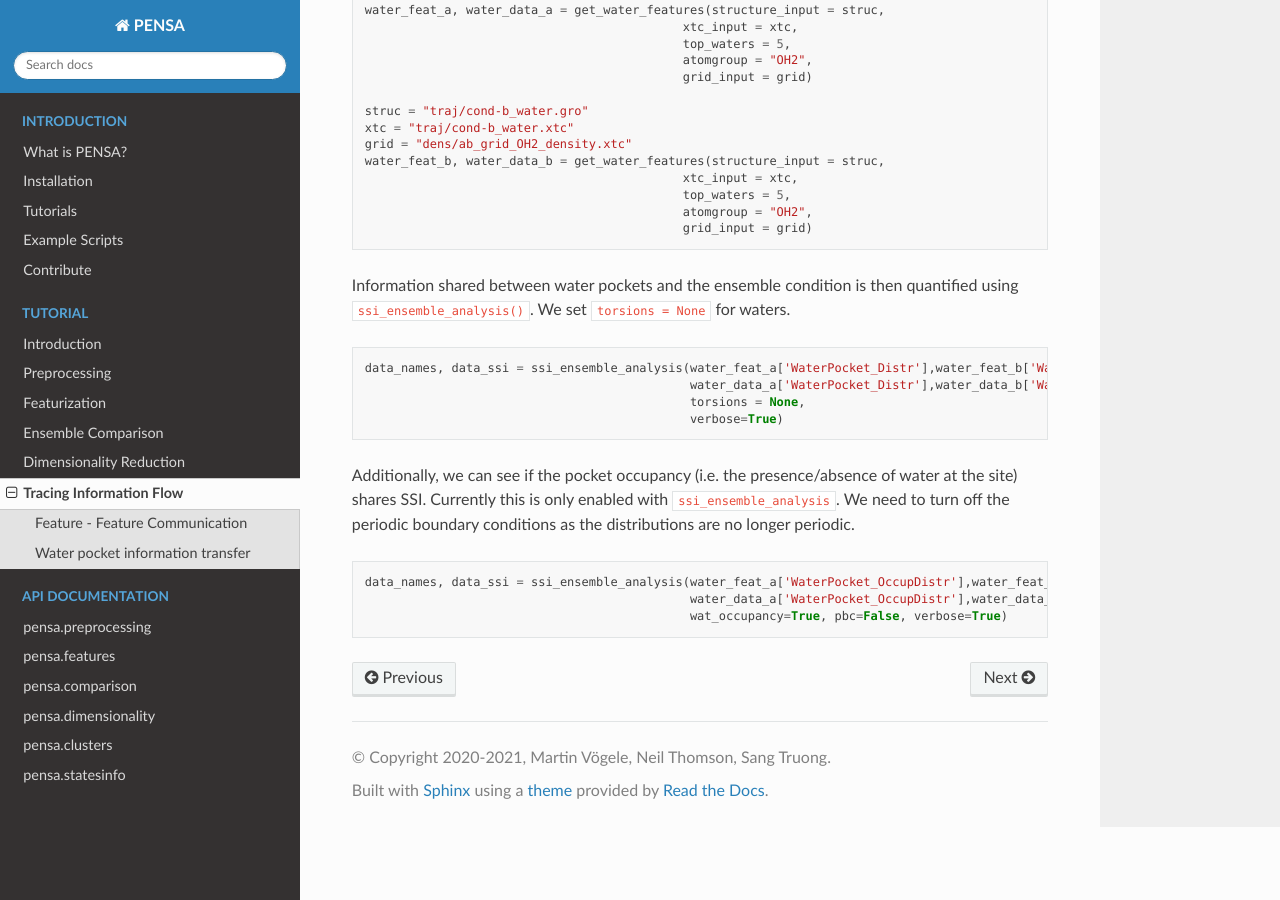
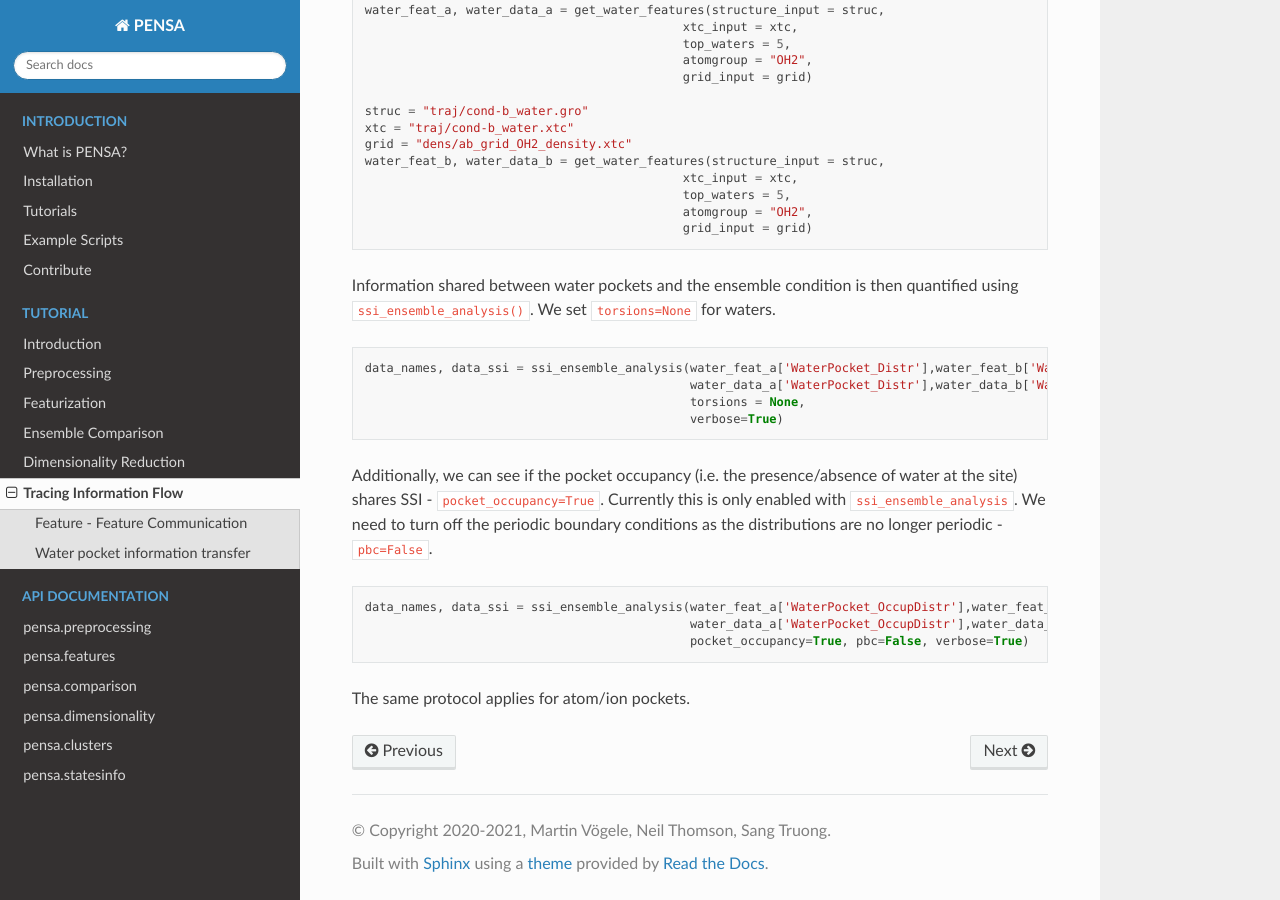
Before and after one commit to drorlab/pensa, a Sphinx documentation site: the page built from docs/tut-6-ssi.rst, in a window 1280 px wide and 900 px high, scrolled down 1576 px. Built offline with Sphinx 7.4.7 and the Read the Docs theme 2.0.0, drawn with Linux system fonts in a browser that asks for light colours.

Commit message:
adding ion pocket explanation

```diff
--- a/docs/tut-6-ssi.rst
+++ b/docs/tut-6-ssi.rst
@@ -93,7 +93,7 @@ in the featurization tutorial.
 
 
 Information shared between water pockets and the ensemble condition is then
-quantified using ``ssi_ensemble_analysis()``. We set ``torsions = None`` for
+quantified using ``ssi_ensemble_analysis()``. We set ``torsions=None`` for
 waters.
 
 .. code:: python
@@ -105,12 +105,14 @@ waters.
 
 
 Additionally, we can see if the pocket occupancy (i.e. the presence/absence of
-water at the site) shares SSI. Currently this is only enabled with
+water at the site) shares SSI - ``pocket_occupancy=True``. Currently this is only enabled with
 ``ssi_ensemble_analysis``. We need to turn off the periodic boundary conditions
-as the distributions are no longer periodic.
+as the distributions are no longer periodic - ``pbc=False``.
 
 .. code:: python
 
     data_names, data_ssi = ssi_ensemble_analysis(water_feat_a['WaterPocket_OccupDistr'],water_feat_b['WaterPocket_OccupDistr'],
                                                  water_data_a['WaterPocket_OccupDistr'],water_data_b['WaterPocket_OccupDistr'],
-                                                 wat_occupancy=True, pbc=False, verbose=True)
+                                                 pocket_occupancy=True, pbc=False, verbose=True)
+
+The same protocol applies for atom/ion pockets.
```
